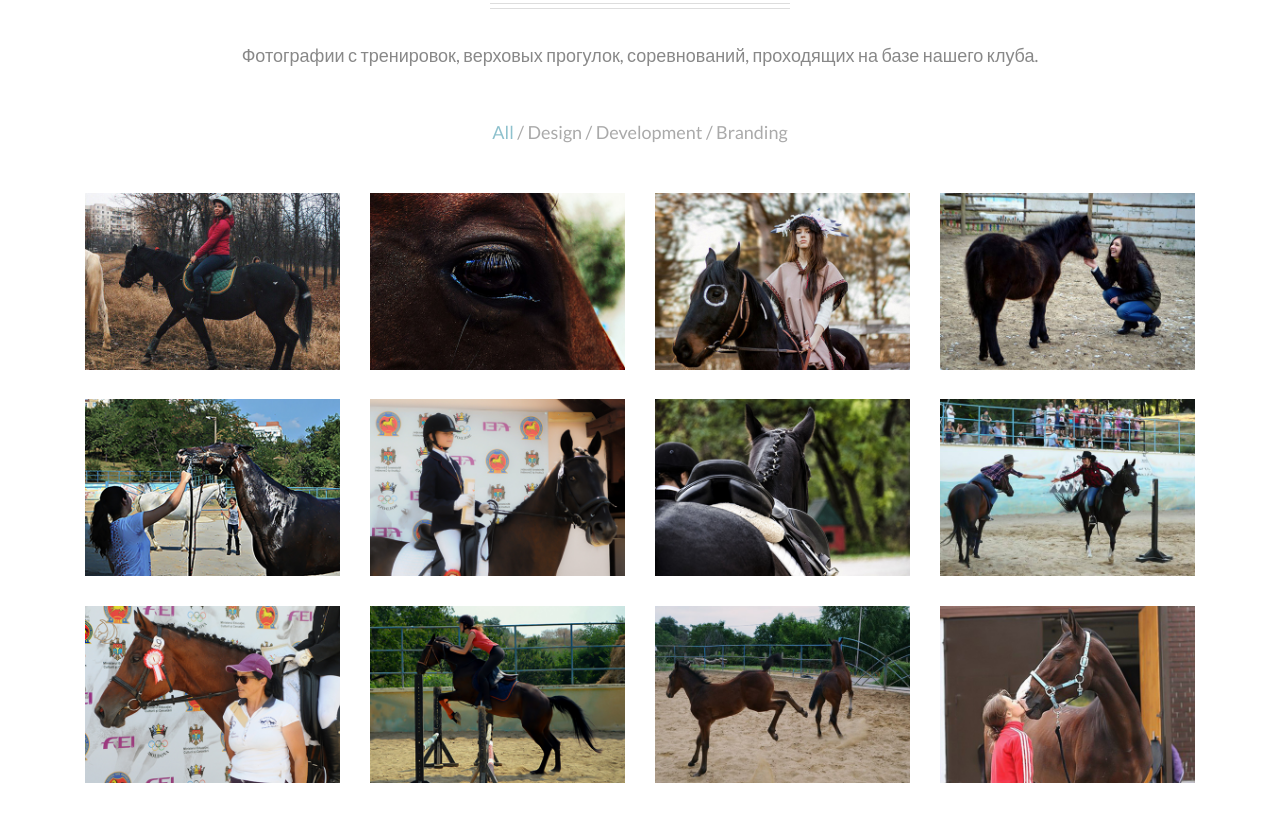
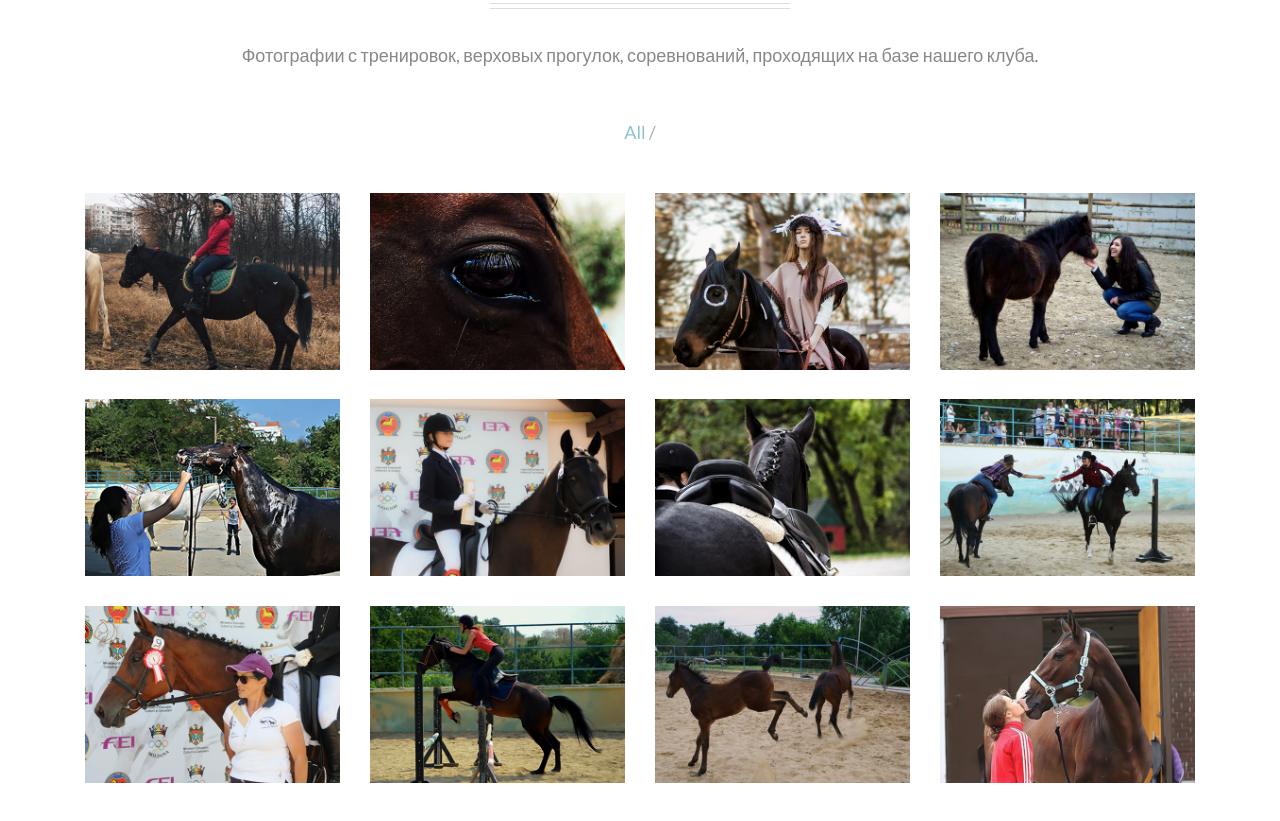
Before and after one commit to grosularina/horseclub, a plain HTML site: page index.html in a window 1280 px wide. Shown: the part 3040-3861 px from the top of the page. Drawn offline with Linux system fonts and the light colour scheme.

```diff
--- a/index.html
+++ b/index.html
@@ -196,9 +196,7 @@
 	            <div class="row">
 	            	<div class="col-sm-12 portfolio-filters wow fadeInUp">
 	            		<a href="#" class="filter-all active">All</a> /
-	            		<a href="#" class="filter-design">Design</a> /
-	            		<a href="#" class="filter-development">Development</a> /
-	            		<a href="#" class="filter-branding">Branding</a>
+
 	            	</div>
 	            </div>
 	            <div class="row">
```
